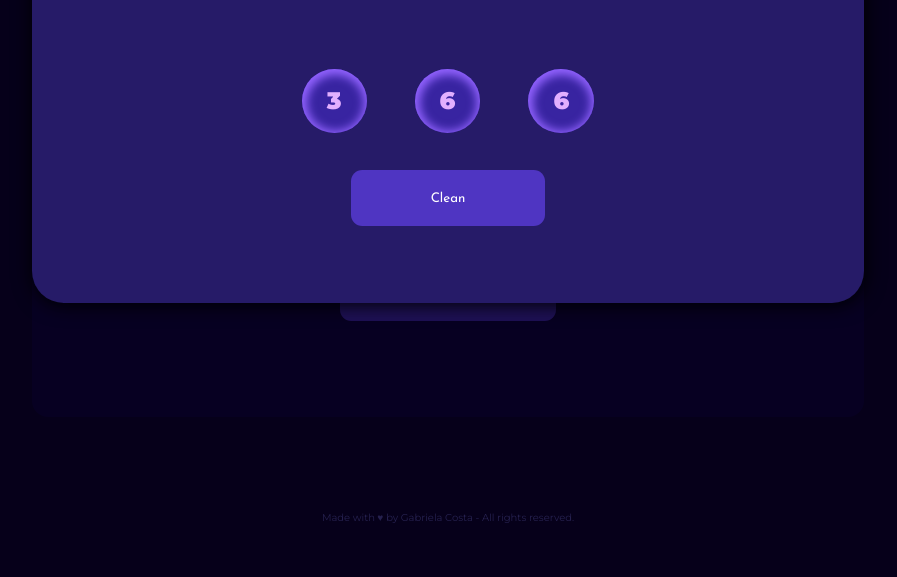
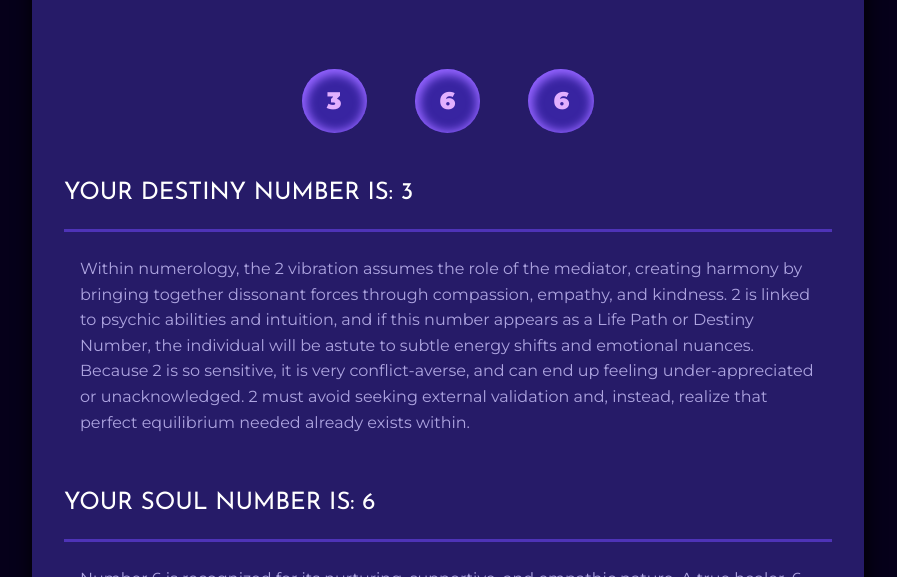
Before and after one commit to gabrielaalvescosta/NameNumerology, a plain HTML site: page index.html in a window 1280 px wide. Both pictures are taken after typing "Sample" into the empty fields and a click on the button "Calculate". Shown: the part 223-800 px from the top of the page, without its empty margins (192-1089 px from the left). Drawn offline with Linux system fonts and the light colour scheme; a web font is replaced by a local one.

Commit message:
Functions Check :check:

```diff
--- a/css/style.css
+++ b/css/style.css
@@ -71,6 +71,7 @@ body {
     font-family: 'Josefin Sans';
     text-transform: uppercase;
     line-height: 1.5;
+    text-align: center;
     padding: 1em 1em 0.25em 1em;
 }
 
@@ -95,6 +96,13 @@ body {
     padding: 0em 1em 2em 1em;
     text-align: center;
 
+}
+
+.window__response p {
+    line-height: 1.6;
+    color: #ada4e0;
+    padding: 0em 1em 2em 1em;
+    text-align: left;
 }
 
 .window form {
@@ -178,7 +186,7 @@ input {
     border-radius: 2em;
     padding: 4em 2em;
     display: flex;
-    margin: 2em auto;
+    margin: 2em auto 8em auto;
     flex-direction: column;
     align-items: center;
     justify-content: center;
@@ -196,6 +204,16 @@ input {
     box-shadow: inset 1px 2px 10px 4px #9363ff;
     border-radius: 50%;
 
+}
+
+.window__response h3 {
+    font-size: 1.5em;
+    font-family: 'Josefin Sans';
+    text-transform: uppercase;
+    text-align: left;
+    padding: 1em 0;
+    border-bottom: 3px solid #4e33b7;
+    margin: 0 0 1em 0;
 }
 
 .hide {
--- a/index.html
+++ b/index.html
@@ -26,8 +26,24 @@
         <div class="window__modal__area">
         <h2>Your power numbers are</h2>
         <div class="numbers" id="result">
+        </div>
+
+        <!--------- RESPONSES -->
+        <div class="window__response" id="response">
+
+
+        <h3>Your destiny number is: <span id="destinyNumber"></span></h3>
+        <p id="destinyText"></p>
+
+        <h3>Your soul number is: <span id="soulNumber"></span></h3>
+        <p id="soulText"></p>
+
+        <h3>Your personality number is: <span id="personalityNumber"></span></h3>
+        <p id="personalityText"></p>
 
         </div>
+        <!---- end responses -->
+
         <button id="clean" type="submit" class="window__button__clean">Clean</button>
         </div>
         </div>
--- a/js/app.js
+++ b/js/app.js
@@ -3,6 +3,7 @@ const buttonCalculate = document.getElementById("calculate");
 const buttonClean = document.getElementById("clean");
 const modal = document.getElementById("modal");
 const result = document.getElementById("result");
+const response = document.getElementById("response");
 const inputName = document.getElementById("name");
 
 
@@ -31,7 +32,7 @@ buttonCalculate.onclick = (e) => {
     if (arrayNumerology.length === 3) {
 
         showAllNumbers(arrayNumerology);
-        showInfo(arrayNumerology);
+        getInfo(arrayNumerology);
 
     }
 
@@ -181,22 +182,37 @@ const showAllNumbers = (arrayNumerology) => {
 
 }
 
-const showInfo = (array) => {
+const getInfo = (array) => {
 
-   // para cada item do array, comparar com o objeto numerologyData
+    // para cada item do array, comparar com o objeto numerologyData
+    let arrayResponse = [];
 
-   let responseNumbers = array.map( num => {
+    let responseNumbers = array.map( num => {
 
-    if (num in numerologyData) {
+        if (num in numerologyData) {
 
-        return numerologyData[num];
+            arrayResponse.push(numerologyData[num]);
 
-    }
+        }
+    });
 
-});
-
-    console.log(responseNumbers, "resposta")
-    return responseNumbers;
+    printResult(arrayResponse);
+    console.log(arrayResponse, "tem que ser um array de objeto")
+}
 
 
+const printResult = (array) => {
+
+    // destiny number result
+    let destinyTitle = document.getElementById("destinyNumber").appendChild(document.createTextNode(array[0].id));
+    let destinyText = document.getElementById("destinyText").appendChild(document.createTextNode(array[0].meaning));
+
+    // soul number result
+    let soulTitle = document.getElementById("soulNumber").appendChild(document.createTextNode(array[1].id));
+    let soulText = document.getElementById("soulText").appendChild(document.createTextNode(array[1].meaning));
+
+    // personality number result
+    let personalityTitle = document.getElementById("personalityNumber").appendChild(document.createTextNode(array[2].id));
+    let personalityText = document.getElementById("personalityText").appendChild(document.createTextNode(array[2].meaning));
+
 }
--- a/js/data.js
+++ b/js/data.js
@@ -10,48 +10,48 @@ const numerologyData = {
       id: '2',
       numberTitle: 'The Mediator',
       keywords: 'Compassion, Diplomacy, Tireless Service, Guidance and Nurturing.',
-      isDeveloper: 'Within numerology, the 2 vibration assumes the role of the mediator, creating harmony by bringing together dissonant forces through compassion, empathy, and kindness. 2 is linked to psychic abilities and intuition, and if this number appears as a Life Path or Destiny Number, the individual will be astute to subtle energy shifts and emotional nuances. Because 2 is so sensitive, it is very conflict-averse, and can end up feeling under-appreciated or unacknowledged. 2 must avoid seeking external validation and, instead, realize that perfect equilibrium needed already exists within.'
+      meaning: 'Within numerology, the 2 vibration assumes the role of the mediator, creating harmony by bringing together dissonant forces through compassion, empathy, and kindness. 2 is linked to psychic abilities and intuition, and if this number appears as a Life Path or Destiny Number, the individual will be astute to subtle energy shifts and emotional nuances. Because 2 is so sensitive, it is very conflict-averse, and can end up feeling under-appreciated or unacknowledged. 2 must avoid seeking external validation and, instead, realize that perfect equilibrium needed already exists within.'
     },
     3: {
         id: '3',
         numberTitle: 'The Creator',
         keywords: 'Divine Spark Within, Creative, Social, Bringer of Change',
-        isDeveloper: 'Within numerology, the 2 vibration assumes the role of the mediator, creating harmony by bringing together dissonant forces through compassion, empathy, and kindness. 2 is linked to psychic abilities and intuition, and if this number appears as a Life Path or Destiny Number, the individual will be astute to subtle energy shifts and emotional nuances. Because 2 is so sensitive, it is very conflict-averse, and can end up feeling under-appreciated or unacknowledged. 2 must avoid seeking external validation and, instead, realize that perfect equilibrium needed already exists within.'
+        meaning: 'Within numerology, the 2 vibration assumes the role of the mediator, creating harmony by bringing together dissonant forces through compassion, empathy, and kindness. 2 is linked to psychic abilities and intuition, and if this number appears as a Life Path or Destiny Number, the individual will be astute to subtle energy shifts and emotional nuances. Because 2 is so sensitive, it is very conflict-averse, and can end up feeling under-appreciated or unacknowledged. 2 must avoid seeking external validation and, instead, realize that perfect equilibrium needed already exists within.'
       },
     4: {
         id: '4',
         numberTitle: 'The Emperor',
         keywords: 'Organized, Stable, Resolute, Practical and Disciplined',
-        isDeveloper: 'In numerology, 4 has an earthy-energy and is centered around fortifying its roots. 4 adamantly believes in the physical world and knows that investing in a solid infrastructure is necessary for building a lasting legacy. Practical, hardworking, and responsible, the vibration of the number 4 is focused on creating logical systems that can support scalable growth.'
+        meaning: 'In numerology, 4 has an earthy-energy and is centered around fortifying its roots. 4 adamantly believes in the physical world and knows that investing in a solid infrastructure is necessary for building a lasting legacy. Practical, hardworking, and responsible, the vibration of the number 4 is focused on creating logical systems that can support scalable growth.'
       },
     5: {
         id: '5',
         numberTitle: 'The Traveller',
         keywords: 'Adventurous, Seeker and Teacher of Esoteric Wisdom, Sensual, Addictive Traits',
-        isDeveloper: 'Free-thinking, adventurous, and progressive, 5 is defined by freedom. 5 needs to experience the world by engaging its five senses: For 5, life lessons are acquired through spontaneous acts of bravery. Akin to Sagittarius energy within astrology, 5 is known for its playful, impulsive, and vivacious spirit.'
+        meaning: 'Free-thinking, adventurous, and progressive, 5 is defined by freedom. 5 needs to experience the world by engaging its five senses: For 5, life lessons are acquired through spontaneous acts of bravery. Akin to Sagittarius energy within astrology, 5 is known for its playful, impulsive, and vivacious spirit.'
       },
     6: {
         id: '6',
         numberTitle: 'The Harmonic',
         keywords: 'All You Need Is Love, Empathic, Charismatic',
-        isDeveloper: 'Number 6 is recognized for its nurturing, supportive, and empathic nature. A true healer, 6 has the ability to problem solve in both the emotional and physical realms, helping others through its straightforward, yet gentle, approach. 6 has a strong sense of responsibility and cares deeply for its friends, family, and lovers.'
+        meaning: 'Number 6 is recognized for its nurturing, supportive, and empathic nature. A true healer, 6 has the ability to problem solve in both the emotional and physical realms, helping others through its straightforward, yet gentle, approach. 6 has a strong sense of responsibility and cares deeply for its friends, family, and lovers.'
       },
     7: {
         id: '7',
         numberTitle: 'The Hermit',
         keywords: 'Seeker, Reclusive, Philosophical, Mystic, Silent',
-        isDeveloper: 'The detectives of numerology, 7 is known for its investigative abilities and analytical skills. Astrologically, the number 7 can be thought of as a blend of Virgo and Scorpio energy: 7 is extremely detail-oriented, but is driven by inner-wisdom as opposed to tangible realities. '
+        meaning: 'The detectives of numerology, 7 is known for its investigative abilities and analytical skills. Astrologically, the number 7 can be thought of as a blend of Virgo and Scorpio energy: 7 is extremely detail-oriented, but is driven by inner-wisdom as opposed to tangible realities. '
       },
     8: {
         id: '8',
         numberTitle: 'The Ambitious',
         keywords: 'Drive, Ambition, Karma, Eternal Spirit',
-        isDeveloper: '8 is all about abundance. Within numerology, this number is linked to material wealth and financial success. Ambitious and goal-oriented, 8 can effortlessly assume leadership positions through its natural magnetism. 8 applies big-picture thinking to broaden its scope, racing up the top of any ladder to reach extraordinary heights.'
+        meaning: '8 is all about abundance. Within numerology, this number is linked to material wealth and financial success. Ambitious and goal-oriented, 8 can effortlessly assume leadership positions through its natural magnetism. 8 applies big-picture thinking to broaden its scope, racing up the top of any ladder to reach extraordinary heights.'
       },
     9: {
         id: '9',
         numberTitle: 'The Ambitious',
         keywords: 'patience, kindness, compassion, understanding, awareness, intuitive knowing, Minister of God',
-        isDeveloper: 'The mission for 9 is to reach its highest state of consciousness, and to help others also achieve this spiritual awareness. 9 is not afraid to transform, and its malleable spirit inspires others to explore their own ranges of motion. Since 9, in many ways, has transcended the physical plane, it must constantly remember to anchor itself.'
+        meaning: 'The mission for 9 is to reach its highest state of consciousness, and to help others also achieve this spiritual awareness. 9 is not afraid to transform, and its malleable spirit inspires others to explore their own ranges of motion. Since 9, in many ways, has transcended the physical plane, it must constantly remember to anchor itself.'
       }
   };
```
